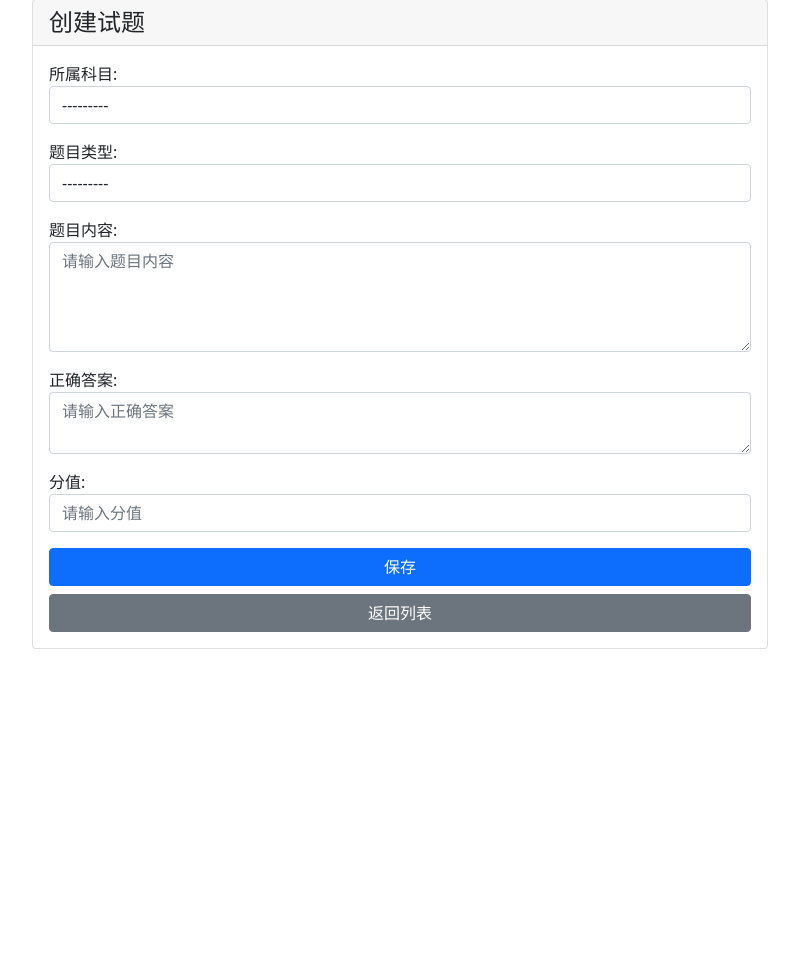
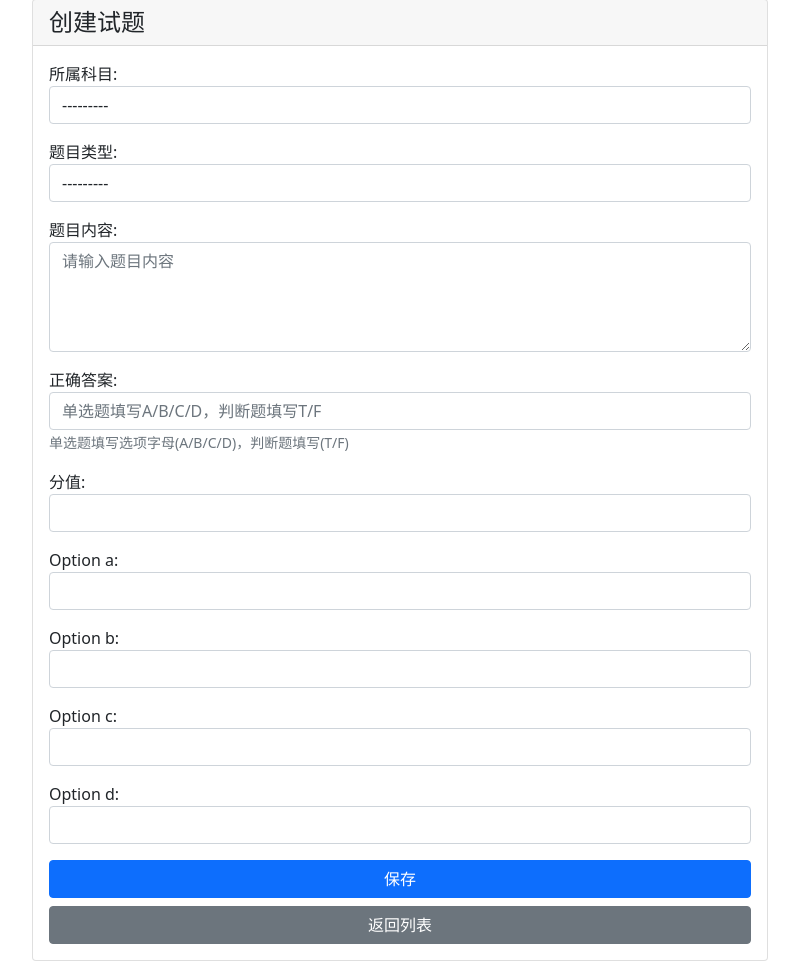
Before and after one commit to artibix/django-exam, a Django app: page /teacher/questions/create/ in a window 1280 px wide. Shown: the part 81-1042 px from the top of the page, without its empty margins (240-1039 px from the left). Before the commit the page ends 730 px from the top, so only its background shows below. Run offline with Django 5.2, Linux system fonts and the light colour scheme; the visitor is signed in with stand-in values (Sample User, id 1); data that the repository does not hold is empty.

Commit message:
feat: 老师评分

```diff
--- a/teacher/forms.py
+++ b/teacher/forms.py
@@ -88,16 +88,10 @@ class QuestionSelectionForm(forms.Form):
 
 class QuestionForm(forms.ModelForm):
     """试题表单"""
-    options_text = forms.CharField(
-        label='选项',
-        required=False,
-        widget=forms.Textarea(attrs={
-            'class': 'form-control',
-            'rows': 4,
-            'placeholder': '每行输入一个选项，例如：\nA. 选项1\nB. 选项2'
-        }),
-        help_text='选择题必填，每行输入一个选项'
-    )
+    option_a = forms.CharField(required=False, widget=forms.TextInput(attrs={'class': 'form-control'}))
+    option_b = forms.CharField(required=False, widget=forms.TextInput(attrs={'class': 'form-control'}))
+    option_c = forms.CharField(required=False, widget=forms.TextInput(attrs={'class': 'form-control'}))
+    option_d = forms.CharField(required=False, widget=forms.TextInput(attrs={'class': 'form-control'}))
 
     class Meta:
         model = Question
@@ -110,43 +104,48 @@ class QuestionForm(forms.ModelForm):
                 'rows': 4,
                 'placeholder': '请输入题目内容'
             }),
-            'correct_answer': forms.Textarea(attrs={
+            'correct_answer': forms.TextInput(attrs={
                 'class': 'form-control',
-                'rows': 2,
-                'placeholder': '请输入正确答案'
+                'placeholder': '单选题填写A/B/C/D，判断题填写T/F'
             }),
             'score': forms.NumberInput(attrs={
                 'class': 'form-control',
-                'placeholder': '请输入分值'
             })
         }
 
     def __init__(self, *args, **kwargs):
         super().__init__(*args, **kwargs)
-        # 如果是编辑模式，显示已有的选项
         instance = kwargs.get('instance')
-        if instance and instance.type == 'choice' and instance.options:
-            options = instance.options.get('options', [])
-            self.fields['options_text'].initial = '\n'.join(options)
+        if instance and instance.type == 'single_choice' and instance.options:
+            for key, value in instance.options.items():
+                field_name = f'option_{key.lower()}'
+                if hasattr(self, field_name):
+                    self.fields[field_name].initial = value
 
     def clean(self):
         cleaned_data = super().clean()
         question_type = cleaned_data.get('type')
-        options_text = cleaned_data.get('options_text', '')
+        correct_answer = cleaned_data.get('correct_answer', '').strip().upper()
 
-        if question_type == 'choice':
-            # 处理选择题选项
-            if not options_text.strip():
-                raise forms.ValidationError('选择题必须包含选项')
+        if question_type == 'single_choice':
+            # 验证选项
+            options = {}
+            for key in ['A', 'B', 'C', 'D']:
+                value = cleaned_data.get(f'option_{key.lower()}', '').strip()
+                if not value:
+                    raise forms.ValidationError(f'选项{key}不能为空')
+                options[key] = value
 
-            # 将选项文本分割成列表，去除空行
-            options_list = [opt.strip() for opt in options_text.split('\n') if opt.strip()]
+            # 验证答案
+            if correct_answer not in ['A', 'B', 'C', 'D']:
+                raise forms.ValidationError('单选题答案必须是A、B、C、D之一')
 
-            if len(options_list) < 2:
-                raise forms.ValidationError('选择题至少需要两个选项')
+            cleaned_data['options'] = options
 
-            # 保存选项到cleaned_data
-            cleaned_data['options'] = {'options': options_list}
+        elif question_type == 'true_false':
+            if correct_answer not in ['T', 'F']:
+                raise forms.ValidationError('判断题答案必须是T或F')
+            cleaned_data['options'] = None
         else:
             cleaned_data['options'] = None
 
@@ -154,18 +153,13 @@ class QuestionForm(forms.ModelForm):
 
     def save(self, commit=True):
         instance = super().save(commit=False)
-
-        # 保存选项
-        if self.cleaned_data.get('type') == 'choice':
-            instance.options = self.cleaned_data.get('options')
+        if instance.type == 'single_choice':
+            instance.options = self.cleaned_data['options']
         else:
             instance.options = None
-
         if commit:
             instance.save()
-
         return instance
-
 
 class SubjectForm(forms.ModelForm):
     class Meta:
--- a/teacher/models.py
+++ b/teacher/models.py
@@ -27,7 +27,7 @@ class Subject(models.Model):
 class Question(models.Model):
     """试题模型"""
     QUESTION_TYPES = (
-        ('choice', '选择题'),
+        ('single_choice', '单选题'),
         ('true_false', '判断题'),
         ('subjective', '主观题'),
     )
@@ -48,9 +48,13 @@ class Question(models.Model):
         null=True,
         blank=True,
         verbose_name='选项',
-        help_text='选择题选项，JSON格式'
+        help_text='单选题选项，格式：{"A": "选项内容", "B": "选项内容", ...}'
     )
-    correct_answer = models.TextField(verbose_name='正确答案')
+    correct_answer = models.CharField(
+        max_length=255,
+        verbose_name='正确答案',
+        help_text='单选题填写选项字母(A/B/C/D)，判断题填写(T/F)'
+    )
     score = models.PositiveIntegerField(verbose_name='分值')
     created_by = models.ForeignKey(
         User,
@@ -69,6 +73,25 @@ class Question(models.Model):
     def __str__(self):
         return f'{self.get_type_display()}: {self.content[:50]}'
 
+    def get_formatted_options(self):
+        """获取格式化的选项"""
+        if self.type == 'single_choice' and self.options:
+            return [f"{k}. {v}" for k, v in self.options.items()]
+        return []
+
+    def is_objective(self):
+        """是否为客观题"""
+        return self.type in ['single_choice', 'true_false']
+
+    def check_answer(self, student_answer):
+        """检查答案是否正确"""
+        if not self.is_objective():
+            return None
+
+        if self.type == 'single_choice':
+            return student_answer.strip().upper() == self.correct_answer.strip().upper()
+        elif self.type == 'true_false':
+            return student_answer.strip().upper() == self.correct_answer.strip().upper()
 
 class ExamPaper(models.Model):
     """试卷模型"""
@@ -286,3 +309,18 @@ class StudentAnswer(models.Model):
 
     def __str__(self):
         return f"{self.student_exam.student.username} - {self.question.content[:20]}"
+
+    def auto_grade(self):
+        """自动评分"""
+        if not self.question.is_objective():
+            return False
+
+        student_answer = self.answer_text.strip()
+        if self.question.check_answer(student_answer):
+            self.score = self.question.score
+        else:
+            self.score = 0
+
+        self.auto_graded = True
+        self.save()
+        return True
--- a/templates/teacher/question_form.html
+++ b/templates/teacher/question_form.html
@@ -48,19 +48,31 @@
         <script>
             document.addEventListener('DOMContentLoaded', function() {
                 const typeSelect = document.querySelector('[name="type"]');
-                const optionsField = document.querySelector('[name="options_text"]').closest('.mb-3');
+                const singleChoiceFields = document.querySelectorAll('[name^="option_"]').map(el => el.closest('.mb-3'));
+                const correctAnswerField = document.querySelector('[name="correct_answer"]');
 
-                function toggleOptionsField() {
-                    if (typeSelect.value === 'choice') {
-                        optionsField.style.display = 'block';
+                function updateForm() {
+                    const selectedType = typeSelect.value;
+
+                    // 更新选项字段显示
+                    singleChoiceFields.forEach(field => {
+                        field.style.display = selectedType === 'single_choice' ? 'block' : 'none';
+                    });
+
+                    // 更新正确答案提示
+                    if (selectedType === 'single_choice') {
+                        correctAnswerField.placeholder = '请输入正确选项(A/B/C/D)';
+                    } else if (selectedType === 'true_false') {
+                        correctAnswerField.placeholder = '请输入T(正确)或F(错误)';
                     } else {
-                        optionsField.style.display = 'none';
+                        correctAnswerField.placeholder = '请输入参考答案';
                     }
                 }
 
-                typeSelect.addEventListener('change', toggleOptionsField);
-                toggleOptionsField();  // 初始化显示状态
+                typeSelect.addEventListener('change', updateForm);
+                updateForm();
             });
+        </script>
         </script>
     {% endblock %}
 
```
Also changed, not shown: student/views.py (+15 -3 lines), templates/student/exam_detail.html (+10 -10 lines), teacher/migrations/0005_alter_question_correct_answer_alter_question_options_and_more.py (added).
